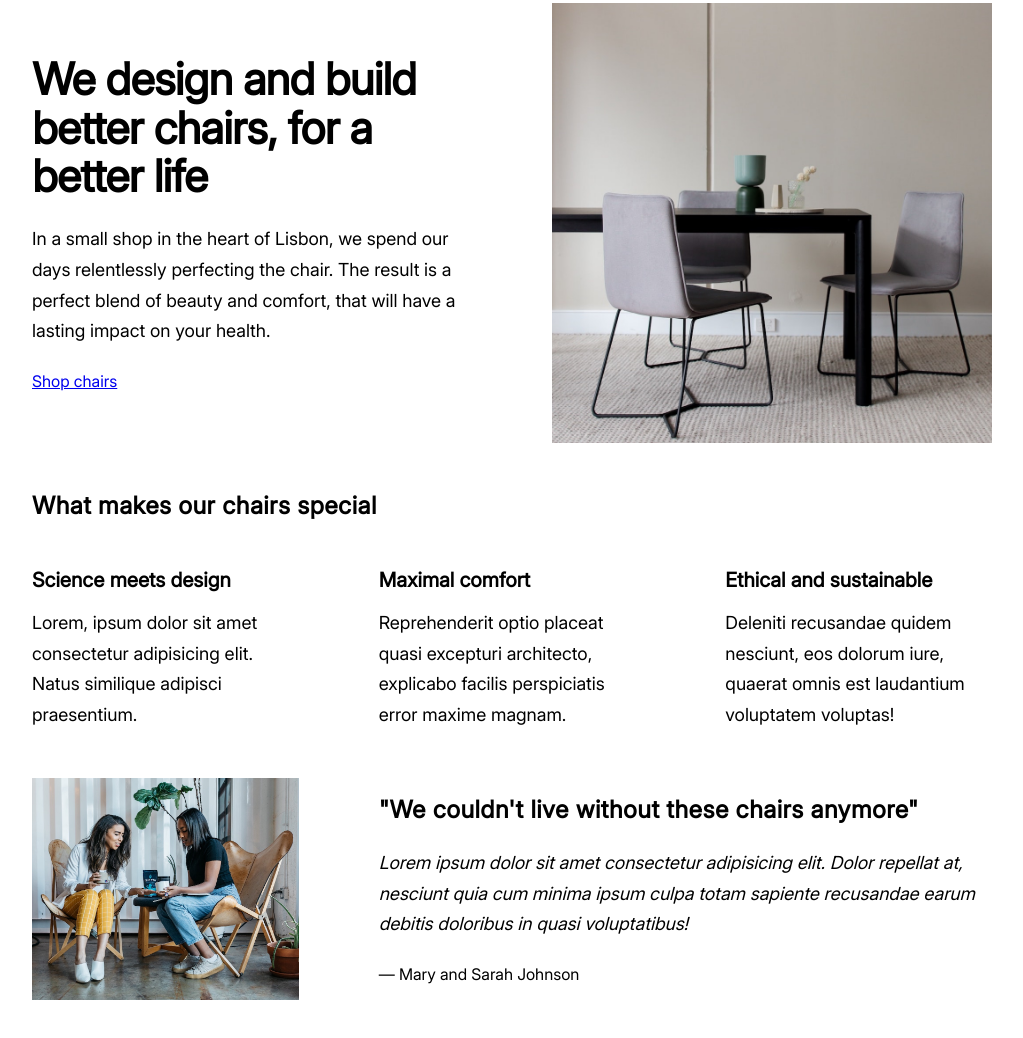
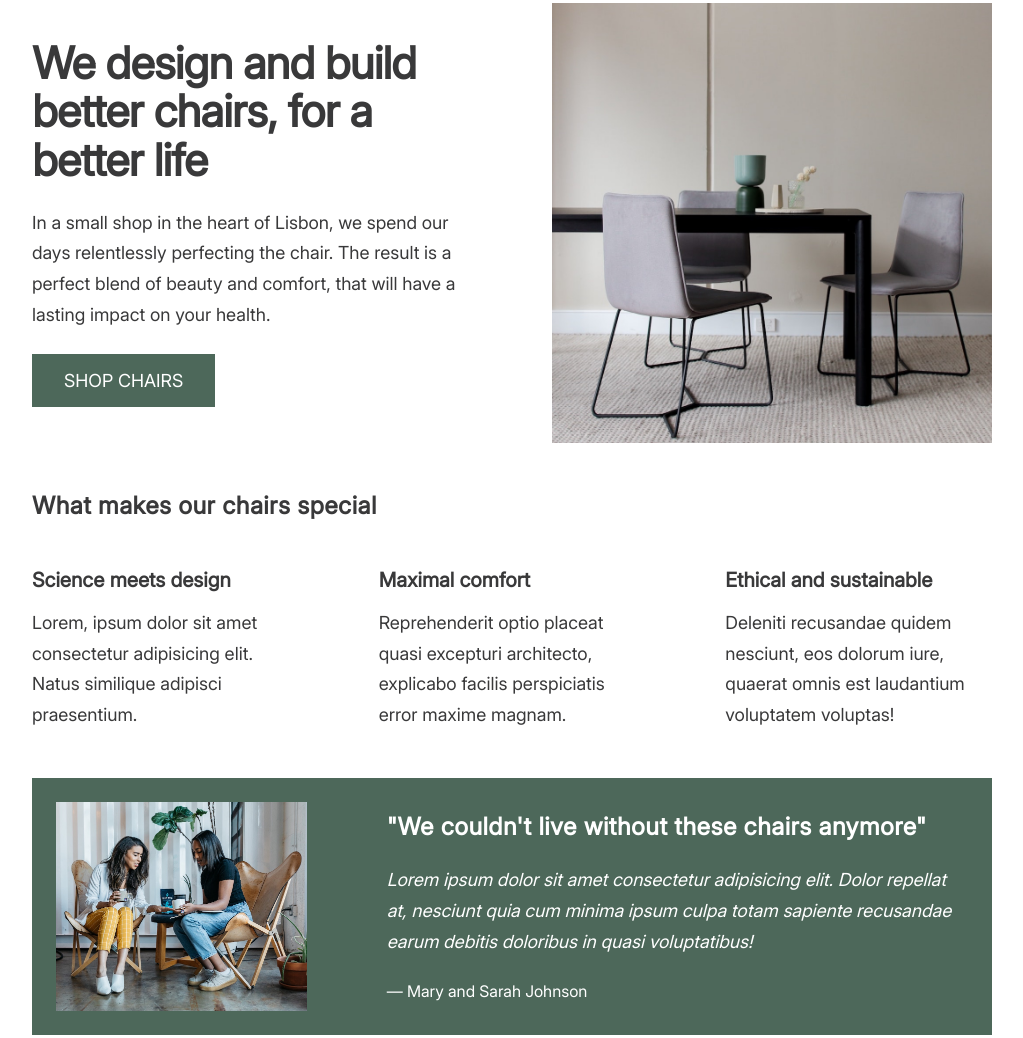
Before and after one commit to mapalummi/ChairShop, a plain HTML site: page index.html in a window 1280 px wide. Shown: the part 45-1083 px from the top of the page, without its empty margins (128-1151 px from the left). Drawn offline with Linux system fonts and the light colour scheme.

Commit message:
Refactor CSS styles for improved readability and consistency

```diff
--- a/style.css
+++ b/style.css
@@ -11,6 +11,11 @@ FONT SIZE SYSTEM (px)
   src: url("./fonts/Inter_24pt-Regular.ttf");
 }
 
+/*
+MAIN COLOR: #4D685A
+GRAY COLOR: #39393A
+*/
+
 * {
   margin: 0;
   padding: 0;
@@ -22,6 +27,8 @@ FONT SIZE SYSTEM (px)
 /* ------------------------ */
 body {
   font-family: "Inter", sans-serif;
+  color: #39393a;
+  border-bottom: 8px solid #4D685A;
 }
 
 .container {
@@ -47,6 +54,36 @@ h2 {
   column-gap: 80px;
 }
 
+/* BUTTON STYLING */
+.btn:link,
+.btn:visited {
+  background-color: #4d685a;
+  color: #fff;
+  font-size: 18px;
+  font-weight: 500;
+  text-decoration: none;
+  text-transform: uppercase;
+  padding: 16px 32px;
+  display: inline-block;
+}
+
+.btn:hover,
+.btn:active {
+  background-color: #577565;
+}
+
+.btn--big:link,
+.btn--big:visited {
+  font-size: 18px;
+  padding: 16px 32px;
+}
+
+.btn--small:link,
+.btn-small:visited {
+  font-size: 14px;
+  padding: 8px 12px;
+}
+
 /* ------------------------ */
 /* COMPONENT STYLES */
 /* ------------------------ */
@@ -61,7 +98,6 @@ header {
 
 .header-text-box {
   align-self: center;
-
 }
 
 h1 {
@@ -98,6 +134,9 @@ img {
 
 /* TESTIMONIAL */
 .testimonial-section {
+  background-color: #4D685A;
+  color: #fff;
+  padding: 24px;
 }
 
 .testimonial-box {
@@ -156,4 +195,5 @@ h3 {
 footer {
   margin-bottom: 48px;
   font-size: 14px;
+  color: #696969;
 }
```
